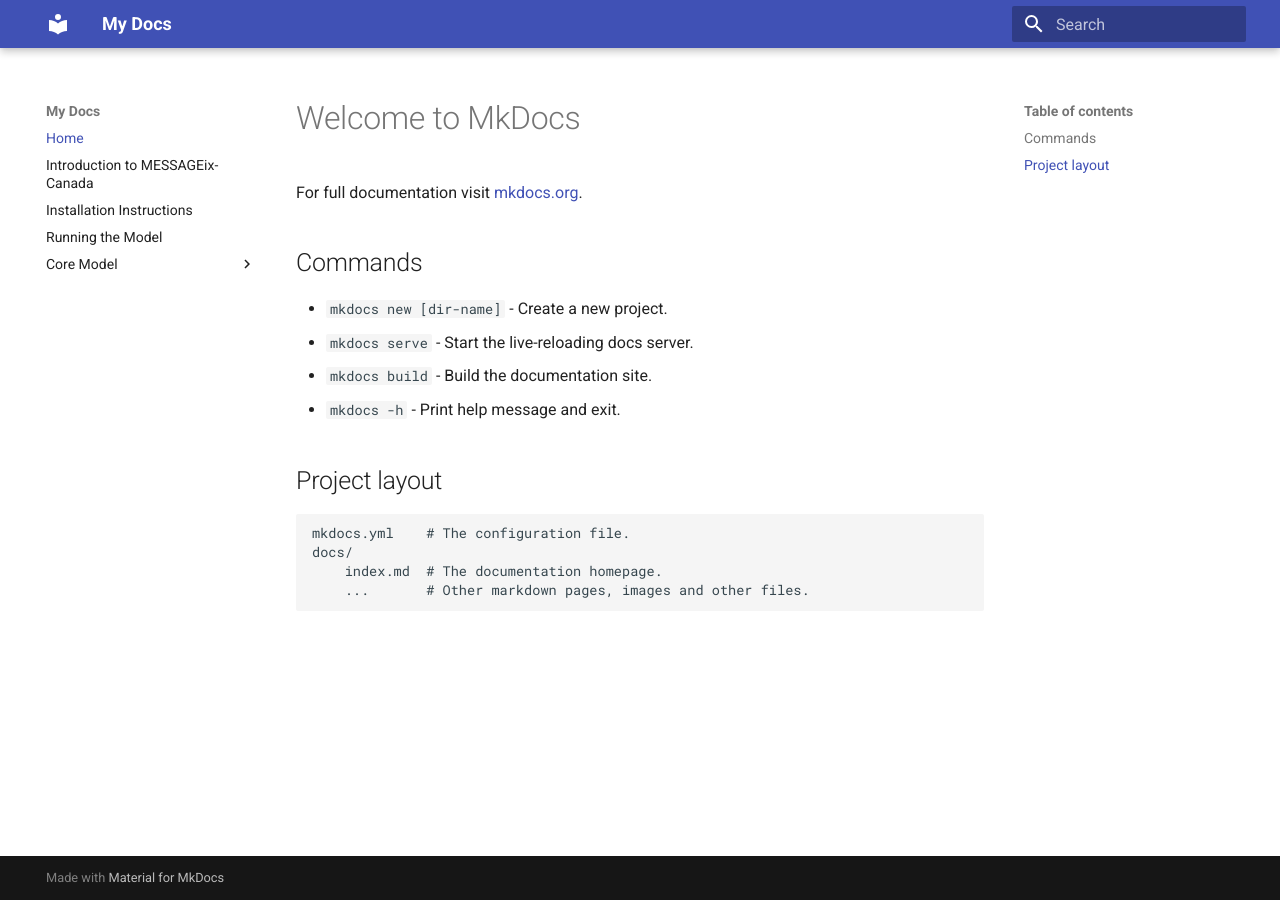
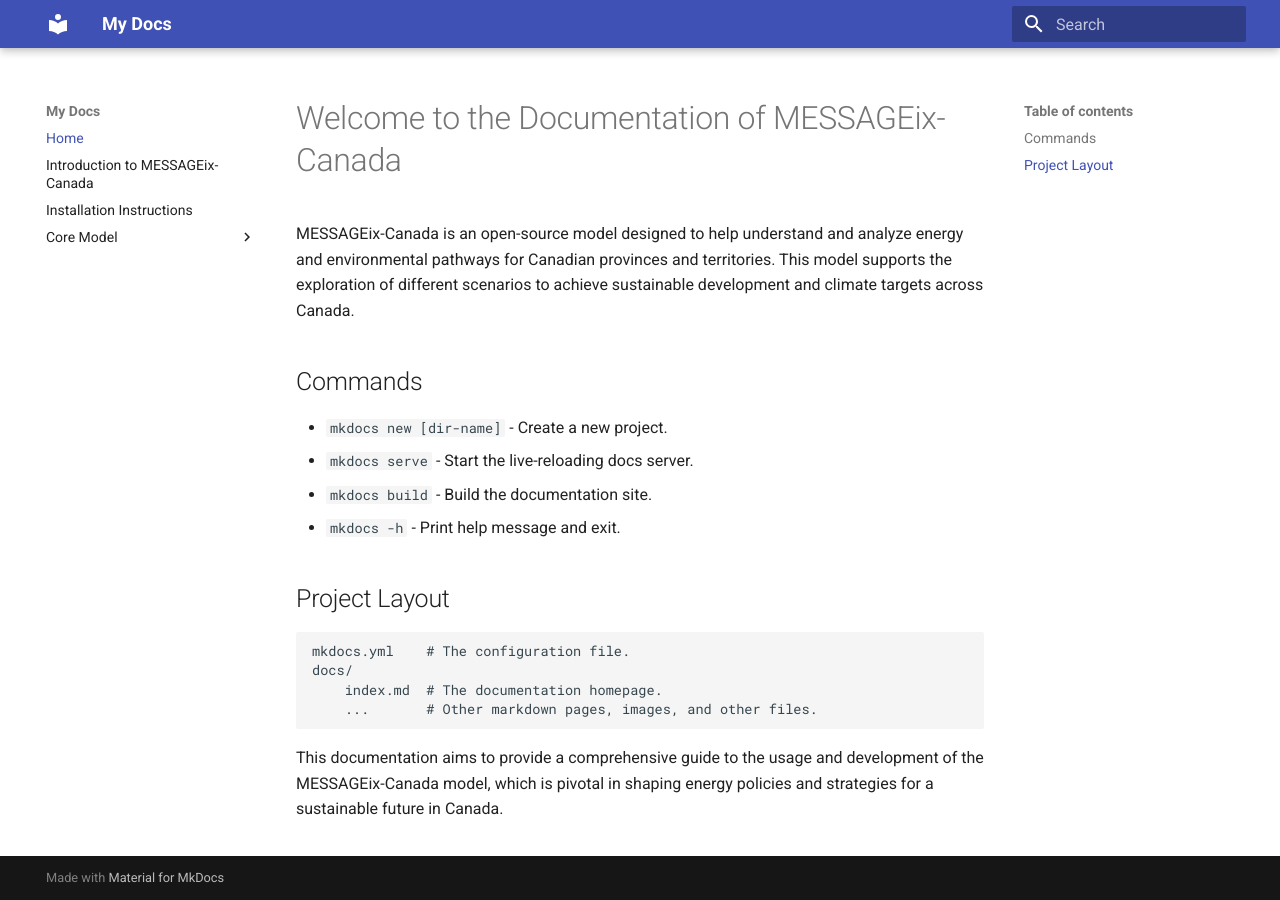
Before and after one commit to awais307/message-ix-canada, an MkDocs documentation site: the page built from docs/index.md, in a window 1280 px wide. Built offline with MkDocs 1.6.1 and Material for MkDocs 9.7.7, drawn with Linux system fonts in a browser that asks for light colours.

Commit message:
small updates on docs

```diff
--- a/docs/index.md
+++ b/docs/index.md
@@ -1,6 +1,7 @@
-# Welcome to MkDocs
+# Welcome to the Documentation of MESSAGEix-Canada
 
-For full documentation visit [mkdocs.org](https://www.mkdocs.org).
+MESSAGEix-Canada is an open-source model designed to help understand and analyze energy and environmental pathways for Canadian provinces and territories. This model supports the exploration of different scenarios to achieve sustainable development and climate targets across Canada.
+
 
 ## Commands
 
@@ -9,9 +10,11 @@ For full documentation visit [mkdocs.org](https://www.mkdocs.org).
 * `mkdocs build` - Build the documentation site.
 * `mkdocs -h` - Print help message and exit.
 
-## Project layout
+## Project Layout
 
     mkdocs.yml    # The configuration file.
     docs/
         index.md  # The documentation homepage.
-        ...       # Other markdown pages, images and other files.
+        ...       # Other markdown pages, images, and other files.
+
+This documentation aims to provide a comprehensive guide to the usage and development of the MESSAGEix-Canada model, which is pivotal in shaping energy policies and strategies for a sustainable future in Canada.
--- a/mkdocs.yml
+++ b/mkdocs.yml
@@ -7,7 +7,6 @@ nav:
   - Home: index.md
   - Introduction to MESSAGEix-Canada: introduction.md  # Provide the file path
   - Installation Instructions: installation.md        # Provide the file path
-  - Running the Model: running_model.md               # Provide the file path
   - Core Model:
       - Data: data.md                                 # Provide the file path
       - model: model.md                               # Provide the file path
```
